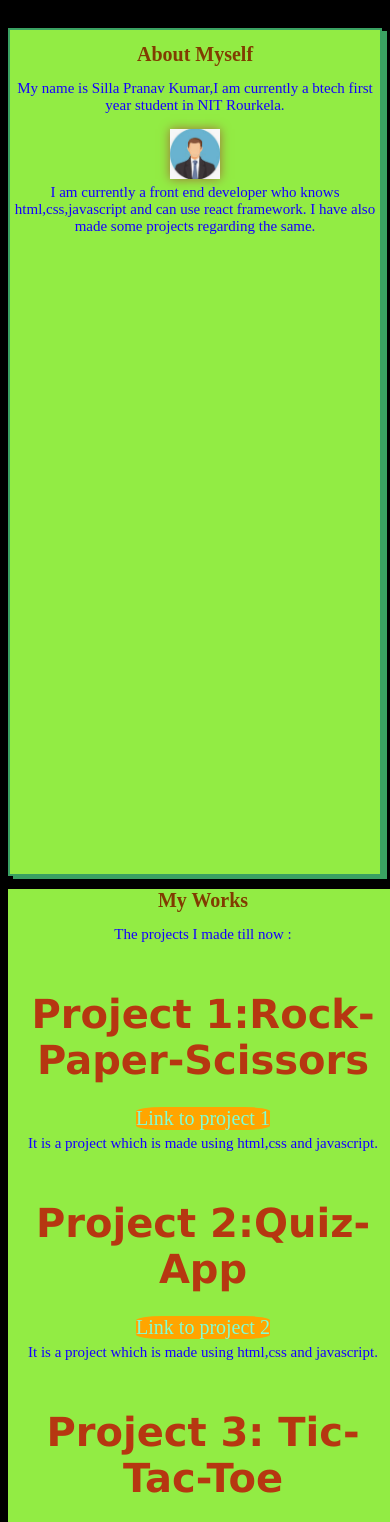
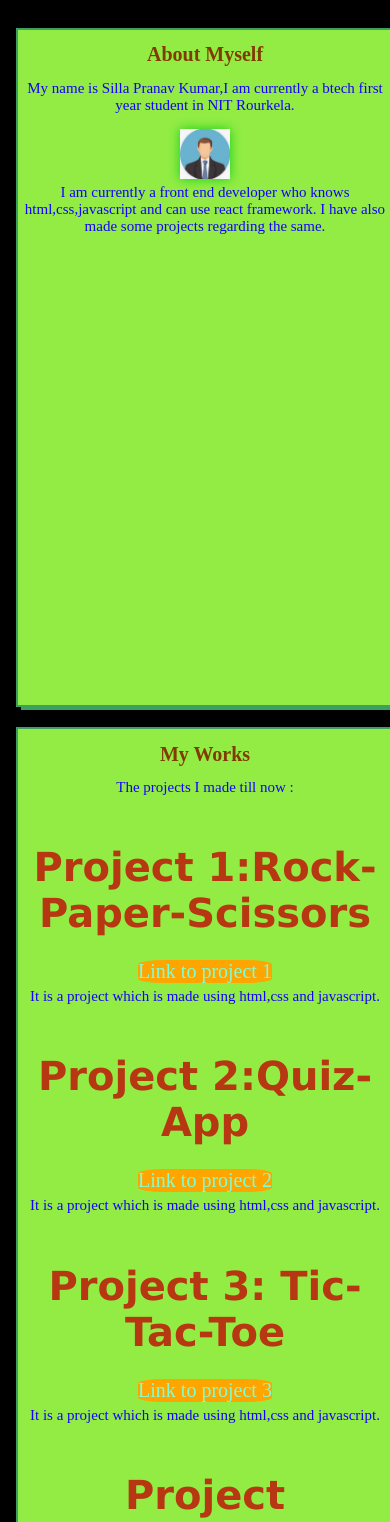
Before and after one commit to Pranav98coder/PranavsPortFolio, a React (Vite) app: page / in a window 390 px wide. Shown: the part 280-1802 px from the top of the page. Built offline with nearby package versions, Linux system fonts and the light colour scheme.

Commit message:
responsive change

```diff
--- a/src/App.css
+++ b/src/App.css
@@ -95,8 +95,8 @@ a:hover{
   #main{
     flex-direction: column;
     height: 250px;
-    width:100%;
-    padding:10px ;;
+    width:100vw;
+    padding:10px ;
   }
   #logo{
     font-size: 30px;
--- a/src/components/About.css
+++ b/src/components/About.css
@@ -4,11 +4,13 @@
 
     flex-direction: column;
     height:65vh;
-    width:100vw;
+    width:96vw;
     border:2px solid hsl(143, 47%, 43%);
     box-shadow: 5px 3px  hsl(143, 47%, 43%);
+    margin-left:2vw;
 
     margin-top: 30px;
+
     background-color: rgb(146, 236, 68);
 
 }
@@ -41,16 +43,16 @@ img{
 }
 @keyframes glow{
     0%{
-        box-shadow: 0 0 10px 0px hsl(30, 47%, 43%);
-       background-color: khaki;
+        box-shadow: 0 0 10px 0px hsl(1, 84%, 40%);
+       background-color: hsl(1, 84%, 40%);
     }
     50%{
-        box-shadow: 0 0 20px 0px hsl(279, 47%, 43%);
-        background-color: #ff6200;
+        box-shadow: 0 0 20px 0px hsl(235, 84%, 43%);
+        background-color:hsl(235, 84%, 43%);
     }
     100%{
-        box-shadow: 0 0 10px 0px hsl(30, 47%, 43%);
-       background-color: khaki;
+        box-shadow: 0 0 10px 0px hsl(121, 83%, 45%);
+       background-color:hsl(121, 83%, 45%);
 
     }
     /* 100%{
@@ -63,10 +65,10 @@ h1{
     color: #000000d9;
     color: hsl(28, 100%, 25%);
 }
- @media screen and (max-width: 400px){
+ @media screen and (max-width: 500px){
     #about{
-        height: 100vh;
-        width:auto;
+        height:80vh;
+        width:96vw;
     }
     p{
         font-size: 15px;
@@ -99,5 +101,7 @@ h1{
     #icon a:visited{
         font-size: 13px;
     }
-
+    img{
+        animation:glow 3s infinite ease-in-out;
+    }
  }
--- a/src/components/Mywork.css
+++ b/src/components/Mywork.css
@@ -18,6 +18,16 @@ h2{
 #work{
     background-color: rgb(146, 236, 68);
     box-shadow: 5px 3px  hsl(143, 47%, 43%);
+    border:2px solid hsl(143, 47%, 43%);
+    margin-top: 20px;
     margin-bottom: 10px;
-    width:100vw;
+    width:96vw;
+    margin-left: 2vw;
 }
+@media  screen and (max-width:500px) {
+    #work{
+        width:96vw;
+
+    }
+
+}
```
